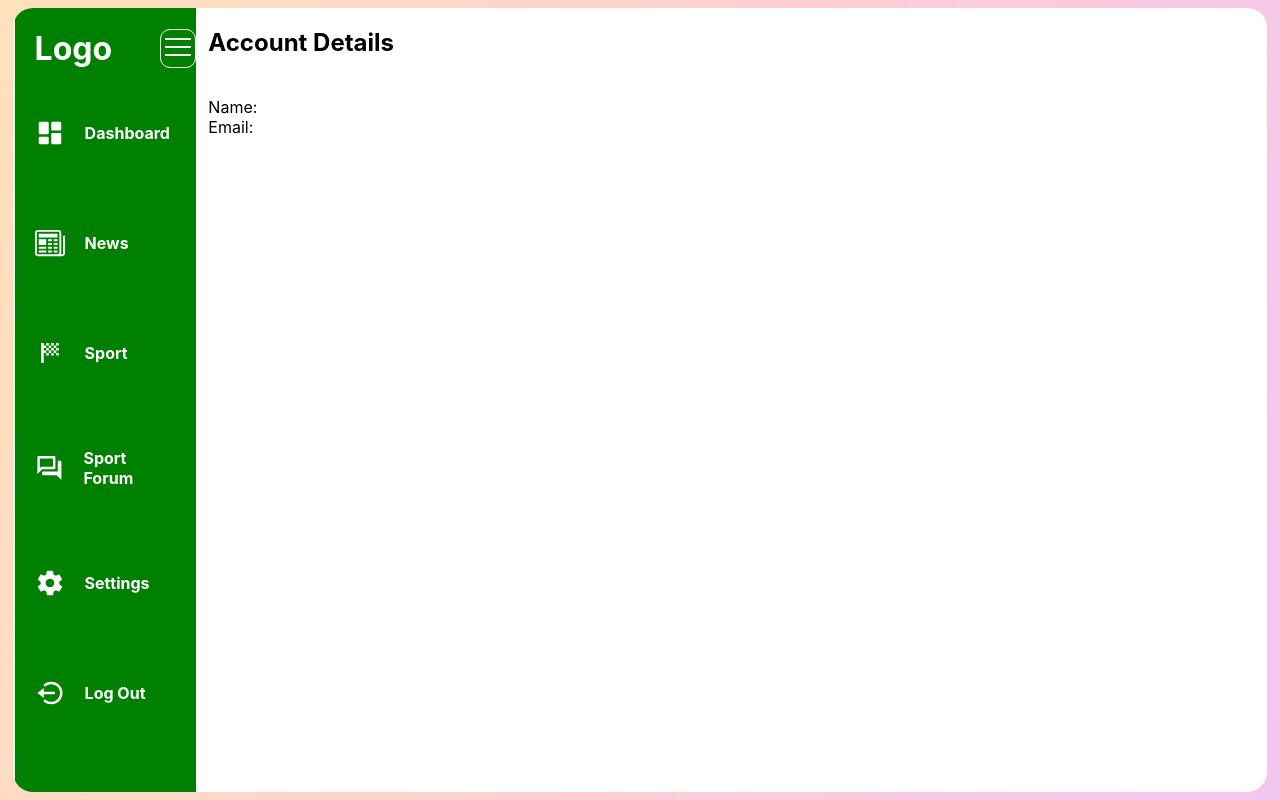
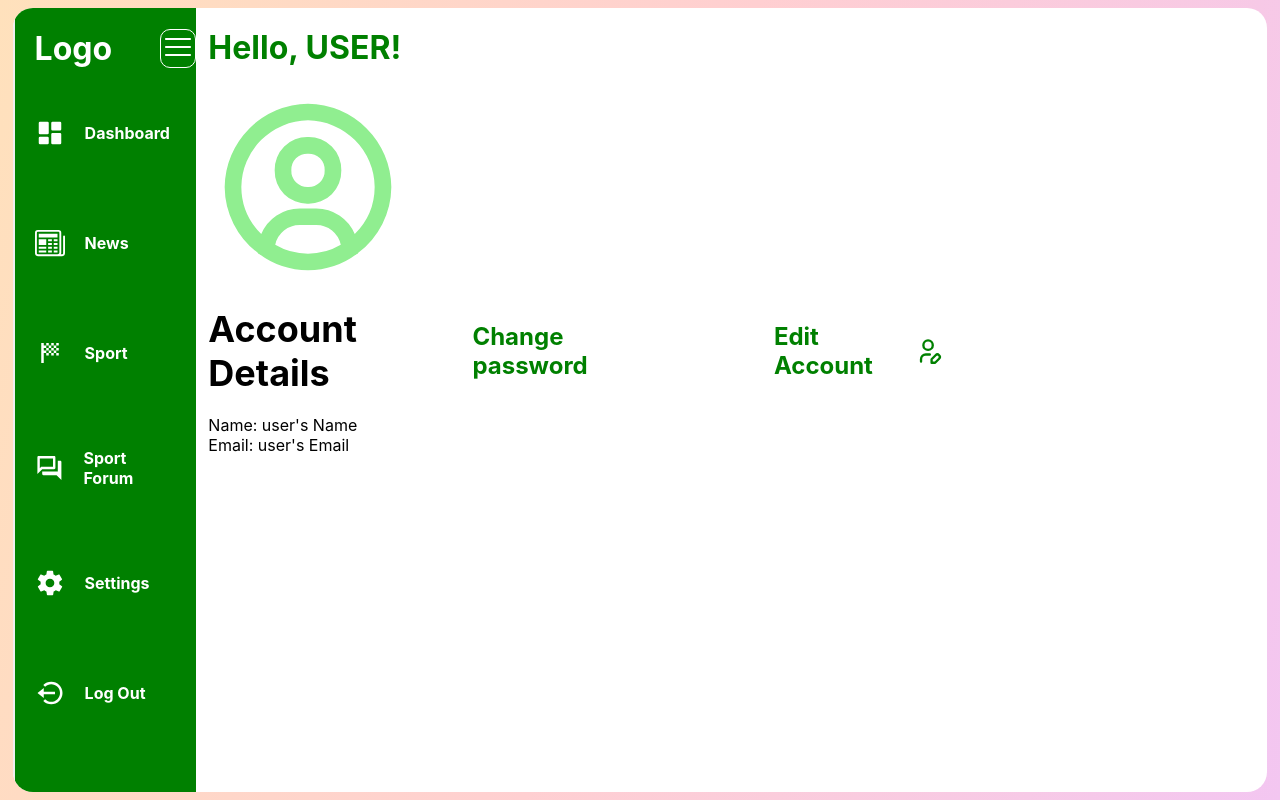
Before and after one commit to Taofeeq001/Blog-App, a React (Create React App) app: page /settings in a window 1280 px wide. Built offline with nearby package versions, Linux system fonts and the light colour scheme; some icons are missing.

Commit message:
updating settings page

```diff
--- a/src/Components/Settings/Settings.css
+++ b/src/Components/Settings/Settings.css
@@ -22,7 +22,26 @@
     padding: 20px 10px;
     overflow: scroll;
 }
+.user-setting{
+    width: 200px;
+    height: 200px;
+    color: lightgreen;
+}
 .settings-container::-webkit-scrollbar{
     scroll-behavior: smooth;
     scroll-snap-type: none;
 }
+.settings-details{
+    display: flex;
+    width: 70%;
+    justify-content: space-between;
+    font-size: x-large;
+}
+.account-reset{
+    display: flex;
+    gap: 5rem;
+}
+.account-reset a{
+    color: green;
+    font-weight: bold;
+}
--- a/src/Components/Settings/Settings.jsx
+++ b/src/Components/Settings/Settings.jsx
@@ -1,6 +1,9 @@
 import React from "react";
 import './Settings.css';
 import Aside from "../Dashboard/Dash/Aside";
+import {PiPasswordDuotone} from 'react-icons/pi'
+import {TbUserEdit} from 'react-icons/tb'
+import {BiUserCircle} from 'react-icons/bi'
 
 
 const Settings=()=>{
@@ -9,16 +12,18 @@ const Settings=()=>{
             <div className="settingsboard-container">
                 <Aside/>
                 <div className='settings-container'>
-                    <div>
+                    <h1 style={{color:'green'}}>Hello, USER!</h1>
+                        <BiUserCircle className="user-setting"/>
+                    <div className="settings-details">
                         <h2>Account Details</h2>
-                        <div>
-                            <a href="">Change password</a>
-                            <a href="">Edit Account</a>
+                        <div className="account-reset">
+                            <a style={{display:'flex',alignItems:'center'}} href="">Change password <PiPasswordDuotone/> </a>
+                            <a style={{display:'flex',alignItems:'center'}} href="">Edit Account <TbUserEdit/></a>
                         </div>
                     </div>
-                    <div>
-                        <p>Name: </p>
-                        <p>Email:</p>
+                    <div className="setting-details">
+                        <p>Name: user's Name </p>
+                        <p>Email:  user's Email</p>
                     </div>
 
                 </div>
```
